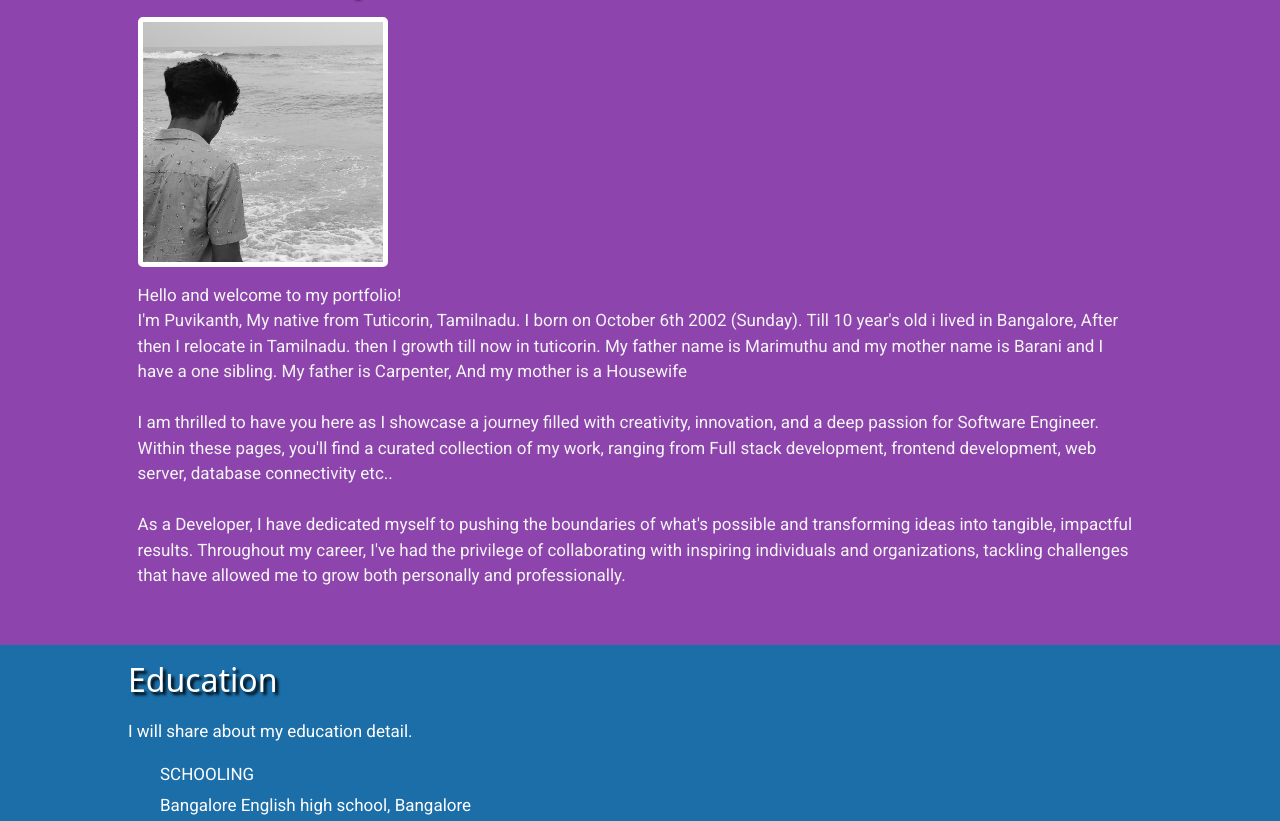
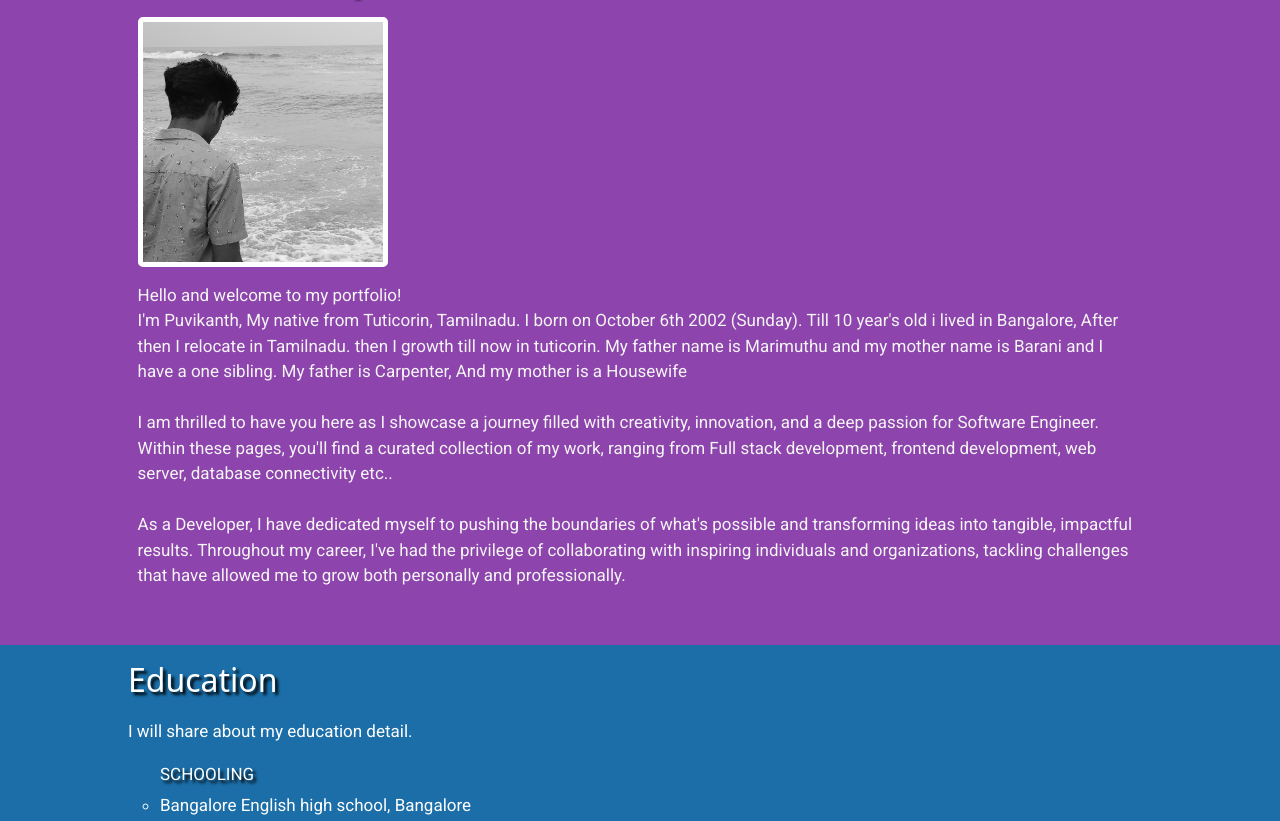
Before and after one commit to Puvikanth/Puvikanth_PF, a plain HTML site: page index.html in a window 1280 px wide. Shown: the part 131-952 px from the top of the page. Drawn offline with nearby package versions, Linux system fonts and the light colour scheme.

Commit message:
Update style.css

```diff
--- a/style.css
+++ b/style.css
@@ -417,3 +417,12 @@ a:hover{
       transform: rotate(360deg);
     }
   }
+
+
+  .schooling>*{
+    list-style-type:circle;
+  }
+
+  .schooling>h5{
+    text-shadow: black 3px 3px 3px;
+  }
```
